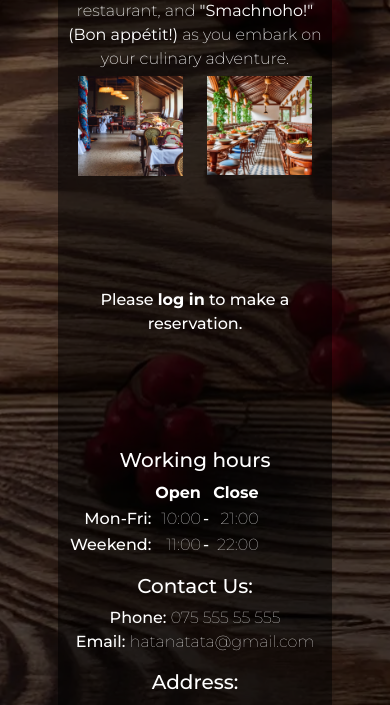
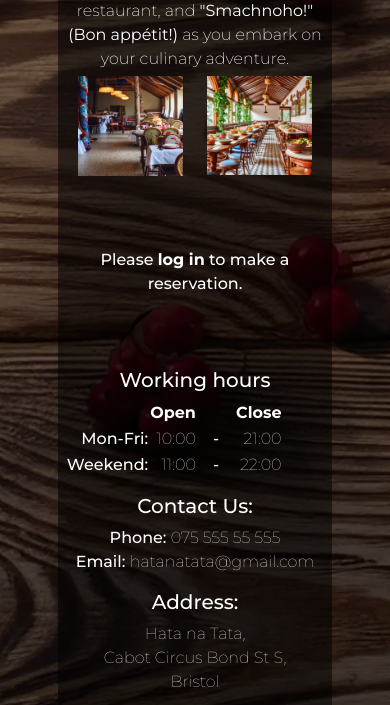
Before and after one commit to Anka-S/hata-na-tata, a Django app: page / in a window 390 px wide. Shown: the part 842-1547 px from the top of the page. Run offline with Django 4.2, Linux system fonts and the light colour scheme; some libraries are stand-ins or nearby versions.

Commit message:
Update README: add responsive image; update style

```diff
--- a/main/templates/main/booking.html
+++ b/main/templates/main/booking.html
@@ -2,9 +2,9 @@
 {% load crispy_forms_tags %}
 
 {% block content %}
-<div id="booking-section" class="card-body">
+<div id="booking-section">
     <div class="row">
-        <div class="card col-md-4 col-10 offset-md-4 offset-1 mb-5">
+        <div class="card col-md-4 col-10 offset-md-4 offset-1 mb-5 p-4">
         <h2 class="text-center">Make a Reservation</h2>
         <form method="post" id="booking-form">
             {% csrf_token %}
--- a/main/templates/main/index.html
+++ b/main/templates/main/index.html
@@ -49,7 +49,7 @@
                     </div>
                 </div>
                 <!-- Condition for making a reservation -->
-                <div class="row my-5 mx-auto py-5">
+                <div class="row my-2 mx-auto py-5">
                     {% if user.is_authenticated %}
                     <p class="text-center"><a href="{% url 'booking' %}" class="link">Click here </a>to book a table</p>
                     {% else %}
@@ -76,13 +76,13 @@
                                 <tr class="fs-6">
                                     <td>Mon-Fri: </td>
                                     <td class="fw-lighter">10:00</td>
-                                    <td class="text-center"> - </td>
+                                    <td class="px-3"> - </td>
                                     <td class="fw-lighter"> 21:00</td>
                                 </tr>
                                 <tr class="fs-6">
                                     <td>Weekend: </td>
                                     <td class="fw-lighter">11:00</td>
-                                    <td class="text-center"> - </td>
+                                    <td class="px-3"> - </td>
                                     <td class="fw-lighter"> 22:00</td>
                                 </tr>
                             </tbody>
@@ -91,7 +91,7 @@
                         <div class="mb-3">
                             <h5 class="text-center">Contact Us:</h5>
                             <span>Phone: </span>
-                            <span class="fs-6 fw-lighter">075 555 55 555</span>
+                            <span class="fs-6 fw-lighter link">075 555 55 555</span>
                             <br>
                             <span>Email: </span>
                             <a href="mailto: hatanatata@gmail.com" class="link fs-6 fw-lighter">hatanatata@gmail.com</a>
--- a/menu/templates/menu/menu.html
+++ b/menu/templates/menu/menu.html
@@ -38,7 +38,7 @@
         {% for item in menu_items %}
         {% if item.section == section %}
         <div class="row menu-item mb-4">
-            <div class=" col-md-4 col-3 img-container pt-4">
+            <div class=" col-3 mx-auto img-container pt-4">
                 {% if "placeholder" in item.image.url %}
                 <img src="{% static 'media/logo.webp' %}" alt="placeholder-image" class="img-fluid opacity">
                 {% else %}
@@ -50,7 +50,7 @@
                 <div class="description-text">{{ item.description | safe}}</div>
                 <div class="ingredients-text">Ingredients: {{ item.ingredients | safe}}</div>
             </div>
-            <div class="col-md-3 col-2 p-0">
+            <div class="col-2 p-0">
                 <h4 class="price">{{ item.price }} &pound;</h4>
             </div>
         </div>
--- a/static/css/style.css
+++ b/static/css/style.css
@@ -233,12 +233,6 @@ body {
 
 @media screen and (min-width: 1024px) {
 
-    .img-container {
-        height: 30vh;
-        width: 30vh;
-        margin-left: 7rem;
-    }
-
     .price {
         font-size: 1rem;
         text-align: center;
--- a/templates/account/signup.html
+++ b/templates/account/signup.html
@@ -7,14 +7,14 @@
 {% block content %}
 <div class="container auth-model card">
   <div class="row">
-    <div class="col-md-8 mt-3 offset-md-2">
+    <div class="col-12 col-md-7 offset-md-2 my-4">
 <h3>{% trans "Sign Up" %}</h3>
 
-<p>{% blocktrans %}Welcome back to our restaurant <em>Hata na Tata</em>. Do you already have an account? Then please <a href="{{ login_url }}" class="link">sign in</a> instead.{% endblocktrans %}</p>
+<p>{% blocktrans %}Welcome to our restaurant <em>Hata na Tata</em>. Do you already have an account? Then please <a href="{{ login_url }}" class="link">sign in</a> instead.{% endblocktrans %}</p>
     </div>
   </div>
   <div class="row">
-    <div class="col-md8 mt-3 offset-md-2 mb-4">
+    <div class="col-12 col-md-7 offset-md-2 my-4">
 <form class="signup" id="signup_form" method="post" action="{% url 'account_signup' %}">
   {% csrf_token %}
   {{ form.as_p }}
```
Also changed, not shown: README.md, 2 other files.
